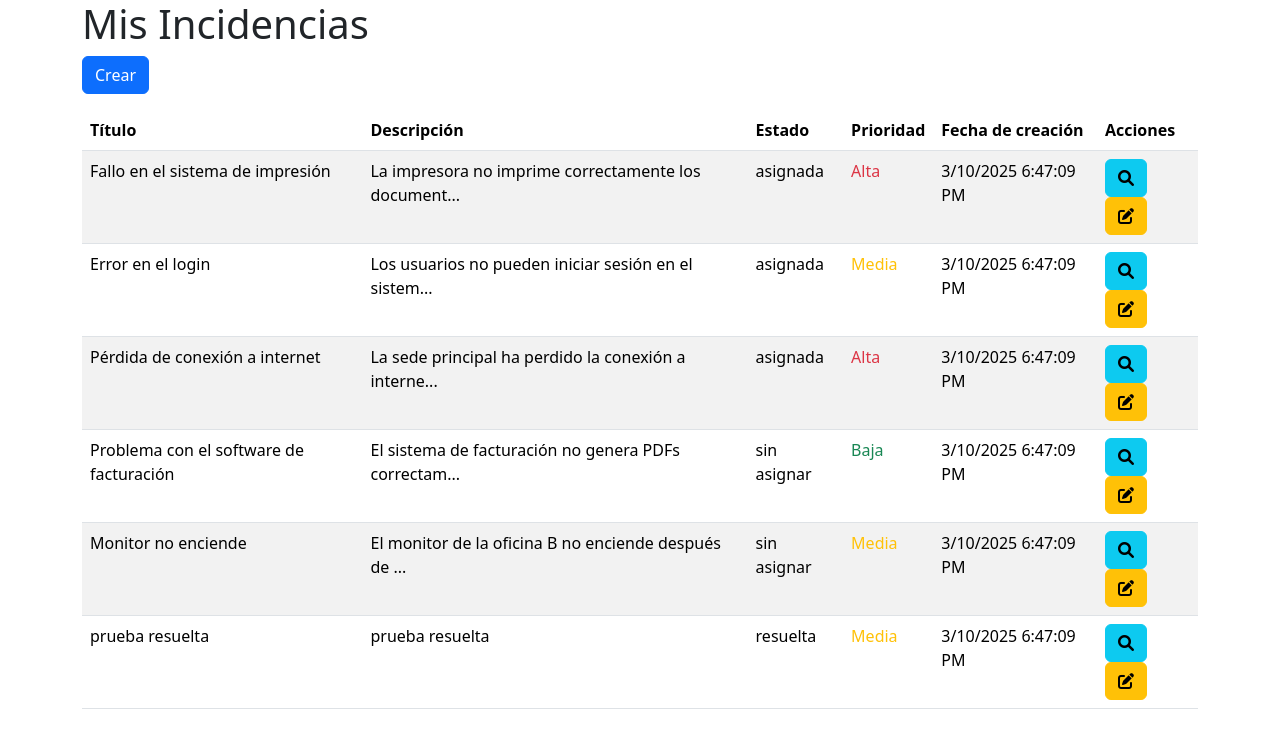
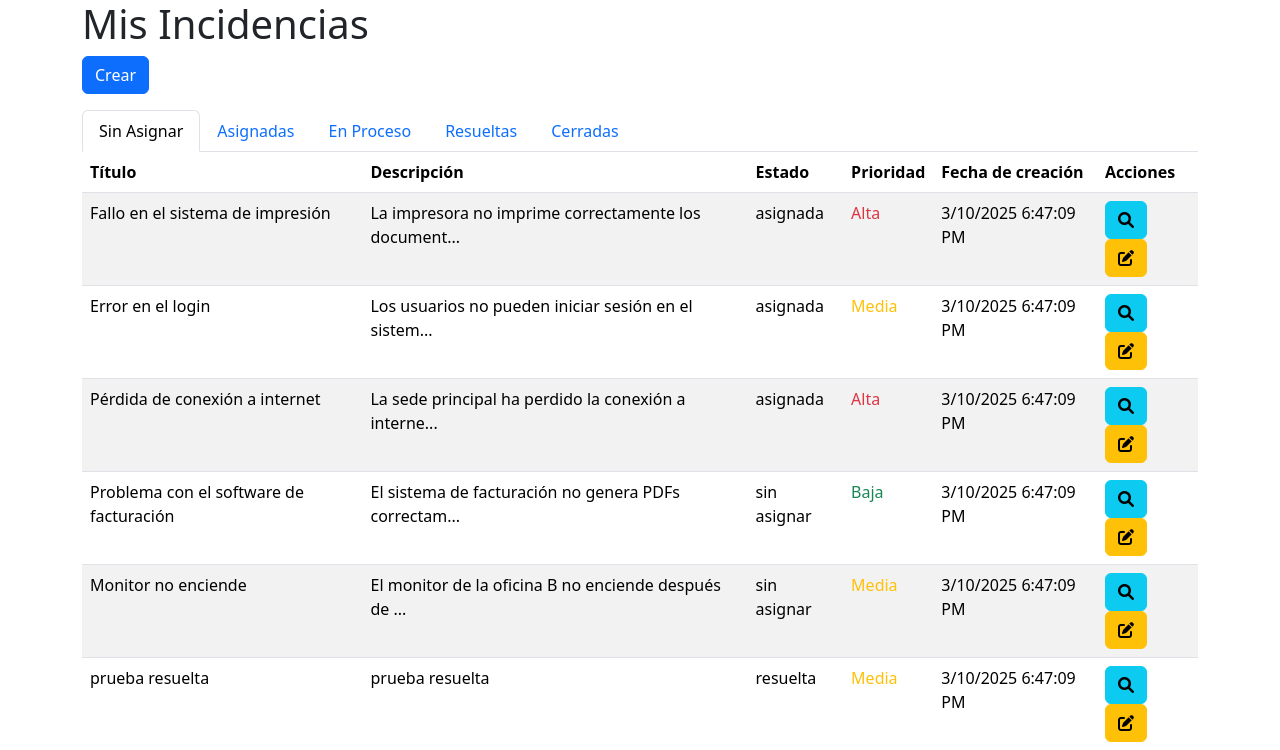
Before and after one commit to kilianruiz/A10-ApagarEncender, a Laravel app: page /clientes/1 in a window 1280 px wide. Shown: the top 750 px of the page. Run offline with Laravel 12, Linux system fonts and the light colour scheme; a user stored in the database is signed in; data comes from the database, SQL or seed files in the repository; some libraries are stand-ins or nearby versions.

Commit message:
pestañas de estado incidencias

```diff
--- a/resources/views/crudClientes/index.blade.php
+++ b/resources/views/crudClientes/index.blade.php
@@ -13,7 +13,23 @@
         @endif
 
         <button id="btn-crear" name="btn-crear" class="btn btn-primary mb-3">Crear</button>
-
+        <ul class="nav nav-tabs" id="incidenciasTabs" role="tablist">
+            <li class="nav-item">
+                <button class="nav-link active" data-status="sin asignar" data-bs-toggle="tab" data-bs-target="#sinAsignar" type="button">Sin Asignar</button>
+            </li>
+            <li class="nav-item">
+                <button class="nav-link" data-status="asignadas" data-bs-toggle="tab" data-bs-target="#asignadas" type="button">Asignadas</button>
+            </li>
+            <li class="nav-item">
+                <button class="nav-link" data-status="en proceso" data-bs-toggle="tab" data-bs-target="#enProceso" type="button">En Proceso</button>
+            </li>
+            <li class="nav-item">
+                <button class="nav-link" data-status="resueltas" data-bs-toggle="tab" data-bs-target="#resueltas" type="button">Resueltas</button>
+            </li>
+            <li class="nav-item">
+                <button class="nav-link" data-status="cerradas" data-bs-toggle="tab" data-bs-target="#cerradas" type="button">Cerradas</button>
+            </li>
+        </ul>
         <table class="table table-striped" id="incidenciasTable">
             <thead>
                 <tr>
@@ -37,15 +53,12 @@
             <div class="modal-content">
                 <div class="modal-header">
                     <h5 class="modal-title" id="viewIncidenciaModalLabel">Detalles de la Incidencia</h5>
-                    <button type="button" class="close" data-dismiss="modal" aria-label="Close">
-                        <span aria-hidden="true">&times;</span>
-                    </button>
                 </div>
                 <div class="modal-body" id="incidenciaDetails">
                     <!-- Los detalles de la incidencia se cargarán aquí con JavaScript -->
                 </div>
                 <div class="modal-footer">
-                    <button type="button" class="btn btn-secondary" data-dismiss="modal">Cerrar</button>
+                    <button type="button" class="btn btn-secondary" data-bs-dismiss="modal">Cerrar</button>
                 </div>
             </div>
         </div>
@@ -57,9 +70,6 @@
             <div class="modal-content">
                 <div class="modal-header">
                     <h5 class="modal-title" id="editIncidenciaModalLabel">Editar Incidencia</h5>
-                    <button type="button" class="close" data-dismiss="modal" aria-label="Close">
-                        <span aria-hidden="true">&times;</span>
-                    </button>
                 </div>
                 <div class="modal-body">
                     <form id="editIncidenciaForm">
```
